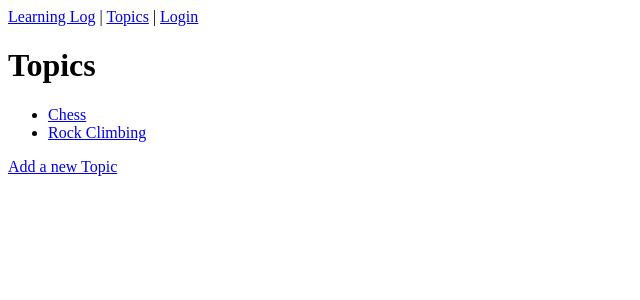
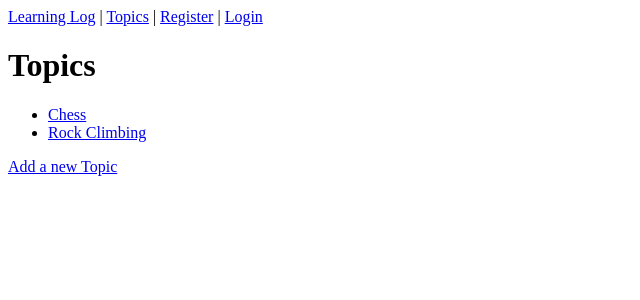
Before and after one commit to PrabinKayastha/Learning-Log, a Django app: page /topics/ in a window 1280 px wide. Shown: the top 300 px of the page, without its empty margins (0-640 px from the left). Run offline with Django 3.2, Linux system fonts and the light colour scheme; data comes from the database, SQL or seed files in the repository.

Commit message:
added registration url to the base template

```diff
--- a/learning_logs/templates/learning_logs/base.html
+++ b/learning_logs/templates/learning_logs/base.html
@@ -5,6 +5,7 @@
         Hello, {{user.username}}!
         <a href = "{%url 'users:logout'%}">Log Out</a>
     {% else %}
+        <a href = "{%url 'users:register'%}">Register</a> |
         <a href = "{%url 'users:login'%}">Login</a>
     {% endif %}
 </p>
```
